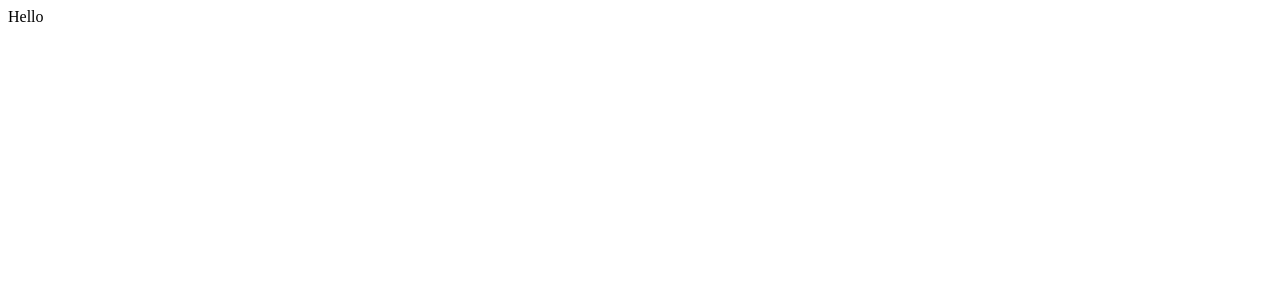
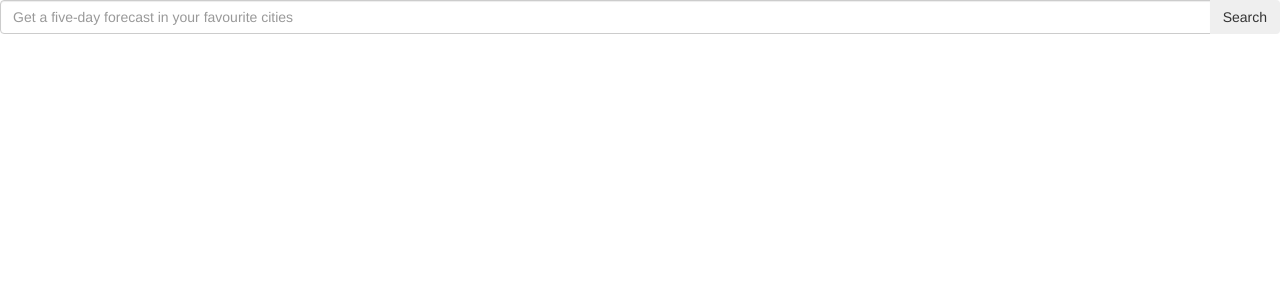
Before and after one commit to LiangcaiChen/Book-store, a React (Create React App) app: page / in a window 1280 px wide. Shown: the top 300 px of the page. Built offline with nearby package versions, Linux system fonts and the light colour scheme.

Commit message:
add search bar

```diff
--- a/package.json
+++ b/package.json
@@ -7,7 +7,8 @@
     "react-dom": "^16.6.0",
     "react-redux": "^5.1.0",
     "react-scripts": "2.1.1",
-    "redux": "^4.0.1"
+    "redux": "^4.0.1",
+    "uuid4": "^1.1.4"
   },
   "scripts": {
     "start": "react-scripts start",
--- a/public/index.html
+++ b/public/index.html
@@ -5,6 +5,7 @@
     <link rel="shortcut icon" href="%PUBLIC_URL%/favicon.ico">
     <meta name="viewport" content="width=device-width, initial-scale=1, shrink-to-fit=no">
     <meta name="theme-color" content="#000000">
+    <link rel="stylesheet" href="https://maxcdn.bootstrapcdn.com/bootstrap/3.3.7/css/bootstrap.min.css">
     <!--
       manifest.json provides metadata used when your web app is added to the
       homescreen on Android. See https://developers.google.com/web/fundamentals/web-app-manifest/
--- a/src/App.js
+++ b/src/App.js
@@ -1,10 +1,11 @@
 import React, { Component } from 'react';
+import SearchBar from './containers/SearchBar';
 
 class App extends Component {
   render() {
     return (
       <div>
-        Hello
+        <SearchBar />
       </div>
     );
   }
--- a/src/containers/BookList.js
+++ /dev/null
@@ -1,5 +0,0 @@
-import React, {Component} from 'react';
-
-class BookList extends Component {
-
-}
--- /dev/null
+++ b/src/containers/SearchBar.js
@@ -0,0 +1,41 @@
+import React,{Component} from 'react';
+
+class SearchBar extends Component {
+    constructor(props) {
+        super(props);
+
+        this.state={
+            term: ''
+        };
+    }
+
+    onInputChange = (e) => {
+        this.setState({term: e.target.value});
+    };
+
+    onFormSubmit = (e) => {
+      e.preventDefault();
+      this.setState({term: ''});
+    };
+
+    render() {
+        return (
+            <div>
+                <form className="input-group" onSubmit={this.onFormSubmit}>
+                    <input
+                        placeholder="Get a five-day forecast in your favourite cities"
+                        className="form-control"
+                        value={this.state.term}
+                        onChange={this.onInputChange}
+                    />
+                    <span className="input-group-btn">
+                        <button type="submit" className="btn btn-secondary">Search</button>
+                    </span>
+
+                </form>
+            </div>
+        )
+    }
+}
+
+export default SearchBar;
--- a/src/index.js
+++ b/src/index.js
@@ -2,8 +2,16 @@ import React from 'react';
 import ReactDOM from 'react-dom';
 import App from './App';
 import * as serviceWorker from './serviceWorker';
+import {Provider} from 'react-redux';
+import configureStore from './stores/storeConfigure';
 
-ReactDOM.render(<App />, document.getElementById('root'));
+const store = configureStore();
+
+ReactDOM.render(
+    <Provider store={store}>
+        <App />
+    </Provider>
+    , document.getElementById('root'));
 
 // If you want your app to work offline and load faster, you can change
 // unregister() to register() below. Note this comes with some pitfalls.
--- /dev/null
+++ b/src/stores/storeConfigure.js
@@ -0,0 +1,10 @@
+import {createStore, combineReducers} from 'redux';
+
+
+export default () => {
+    return createStore(
+        combineReducers({
+
+        })
+    )
+}
```
Also changed, not shown: src/reducers/Books_reducer..js (deleted, +0 -8 lines), 1 other file (tests, documents, lock files or other folders).
